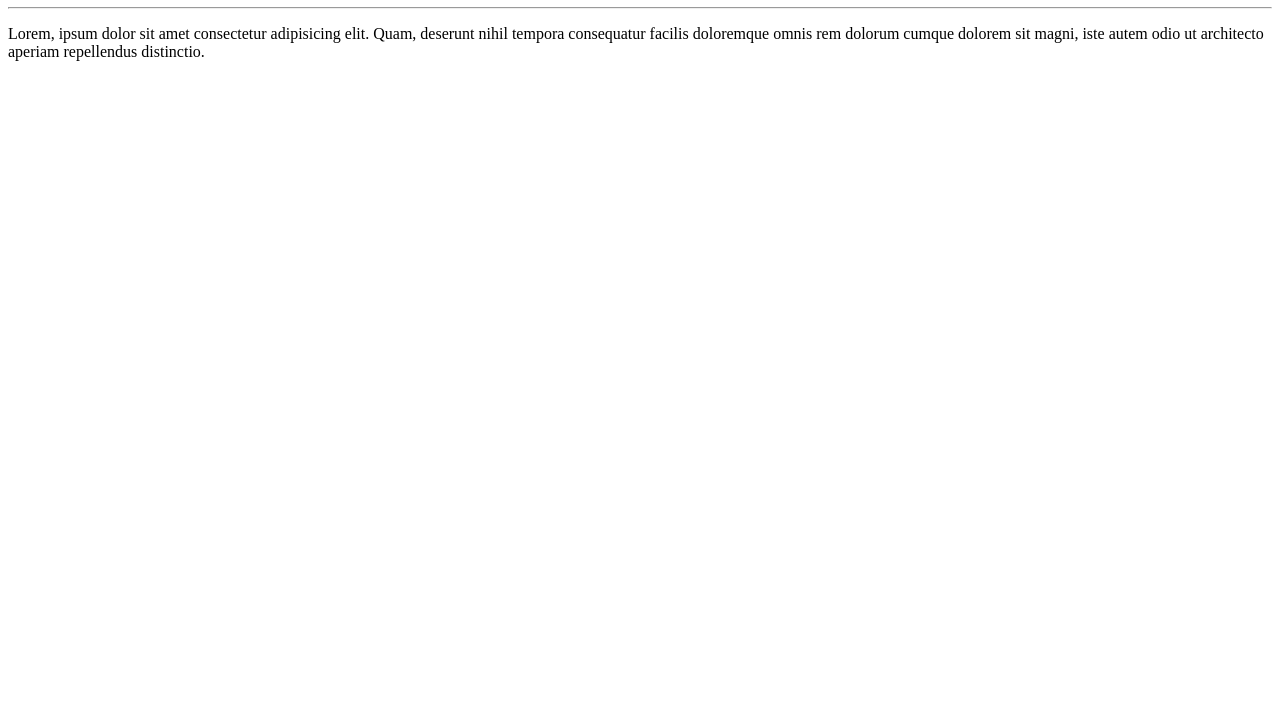
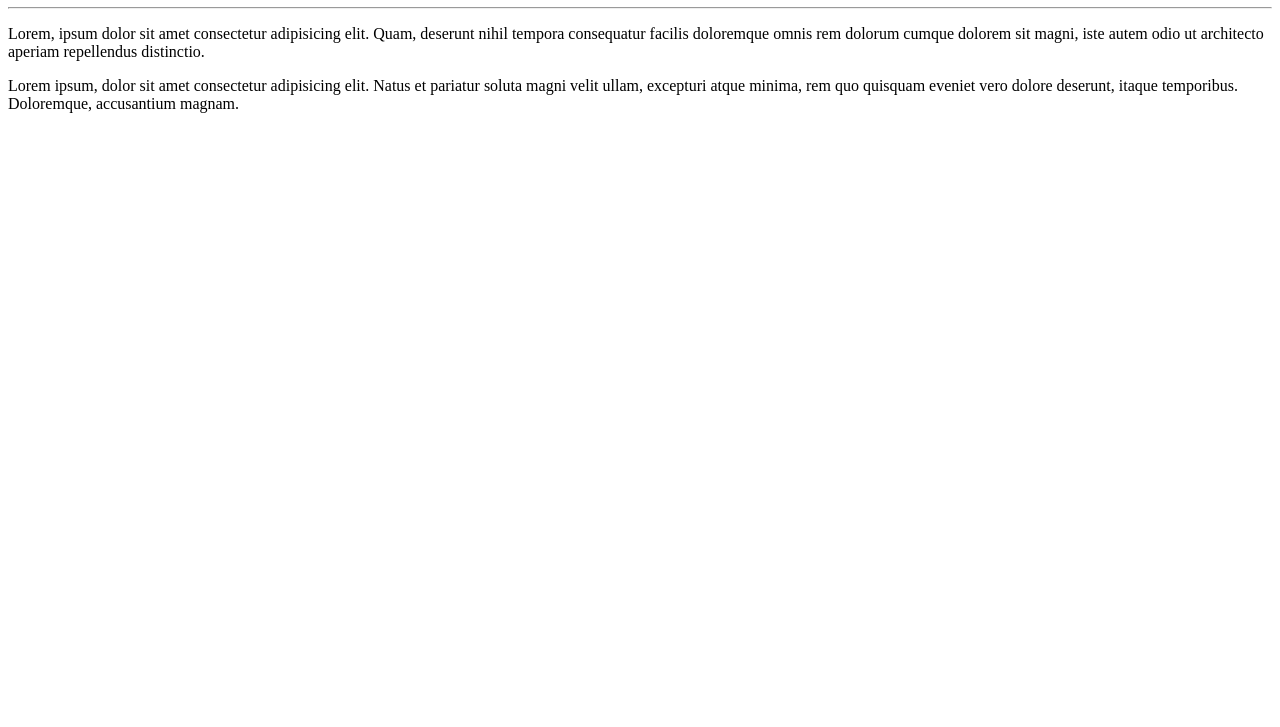
Before and after one commit to AloirDias/teste-curso-em-video, a plain HTML site: page site-exemplo/index.html in a window 1280 px wide. Shown: the part 73-800 px from the top of the page. Drawn offline with Linux system fonts and the light colour scheme.

Commit message:
Adicionei um parágrafo

```diff
--- a/site-exemplo/index.html
+++ b/site-exemplo/index.html
@@ -10,5 +10,6 @@
     <h1>Olá, mundo</h1>
     <hr>
     <p>Lorem, ipsum dolor sit amet consectetur adipisicing elit. Quam, deserunt nihil tempora consequatur facilis doloremque omnis rem dolorum cumque dolorem sit magni, iste autem odio ut architecto aperiam repellendus distinctio.</p>
+    <p>Lorem ipsum, dolor sit amet consectetur adipisicing elit. Natus et pariatur soluta magni velit ullam, excepturi atque minima, rem quo quisquam eveniet vero dolore deserunt, itaque temporibus. Doloremque, accusantium magnam.</p>
 </body>
 </html>
```
